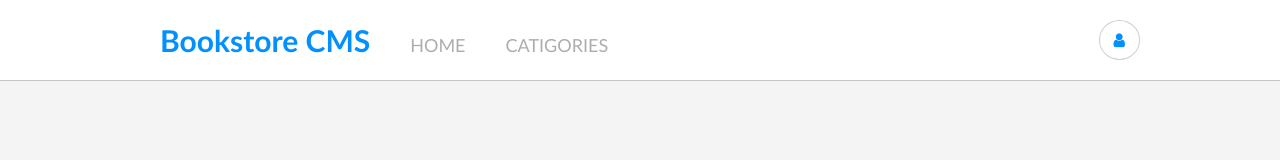
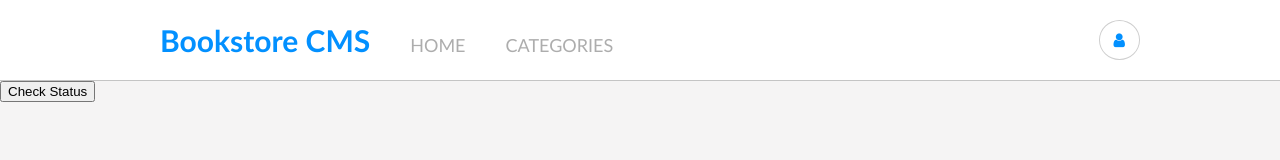
Before and after one commit to alanluqman/bookstore, a React (Create React App) app: page /categories in a window 1280 px wide. Shown: the top 160 px of the page. Built offline with nearby package versions, Linux system fonts and the light colour scheme.

Commit message:
Create categories component

```diff
--- a/src/App.js
+++ b/src/App.js
@@ -2,6 +2,7 @@
 import { BrowserRouter, Routes, Route } from 'react-router-dom';
 import './App.css';
 import Books from './components/books';
+import Categories from './components/catigories';
 import Navigation from './components/navigation';
 
 function App() {
@@ -10,6 +11,7 @@
       <BrowserRouter>
         <Navigation />
         <Routes>
+          <Route path="/categories" element={<Categories />} />
           <Route path="/" element={<Books />} />
         </Routes>
       </BrowserRouter>
--- /dev/null
+++ b/src/components/catigories.js
@@ -0,0 +1,9 @@
+function Categories() {
+  return (
+    <>
+      <button type="button">Check Status</button>
+    </>
+  );
+}
+
+export default Categories;
--- a/src/components/navigation.js
+++ b/src/components/navigation.js
@@ -9,7 +9,7 @@
           <div>
             <Link className="logo" to="/">Bookstore CMS</Link>
             <Link className="nav-items" to="/">HOME</Link>
-            <Link className="nav-items" to="/">CATIGORIES</Link>
+            <Link className="nav-items" to="/categories">CATEGORIES</Link>
           </div>
           <i className="user fa fa-user" />
         </nav>
--- a/src/components/newBook.js
+++ b/src/components/newBook.js
@@ -1,9 +1,11 @@
 function NewBook() {
   return (
     <>
-      <input type="text" placeholder="Book name" />
-      <input type="text" placeholder="Author" />
-      <button type="button">Add</button>
+      <form>
+        <input type="text" placeholder="Book name" />
+        <input type="text" placeholder="Author" />
+        <button type="submit">Add</button>
+      </form>
     </>
   );
 }
```
